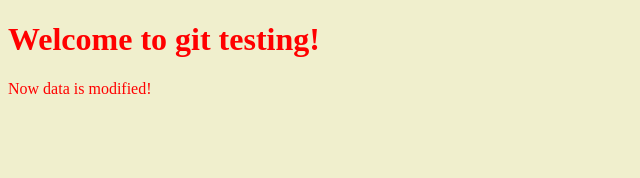
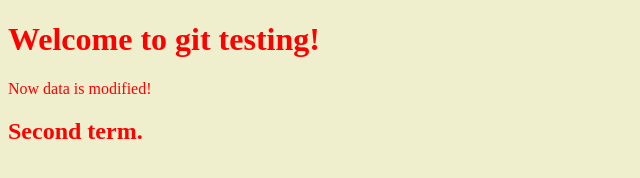
Before and after one commit to ibrahim65/git-player, a plain HTML site: page index.html in a window 1280 px wide. Shown: the whole page, without its empty margins (0-640 px from the left). Drawn offline with Linux system fonts and the light colour scheme.

Commit message:
all file updated

```diff
--- a/index.html
+++ b/index.html
@@ -10,6 +10,7 @@
 <body>
     <h1>Welcome to git testing!</h1>
     <p>Now data is modified!</p>
+    <h2>Second term.</h2>
 
     <script src="jQuery.js"></script>
     <script src="main.js"></script>
```
